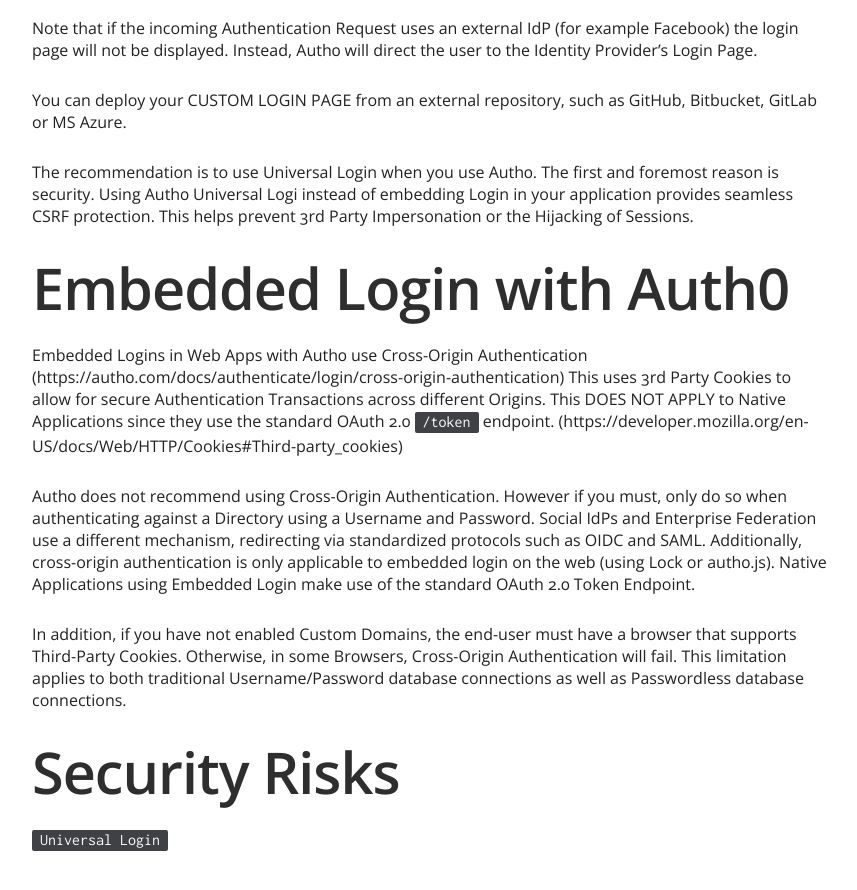
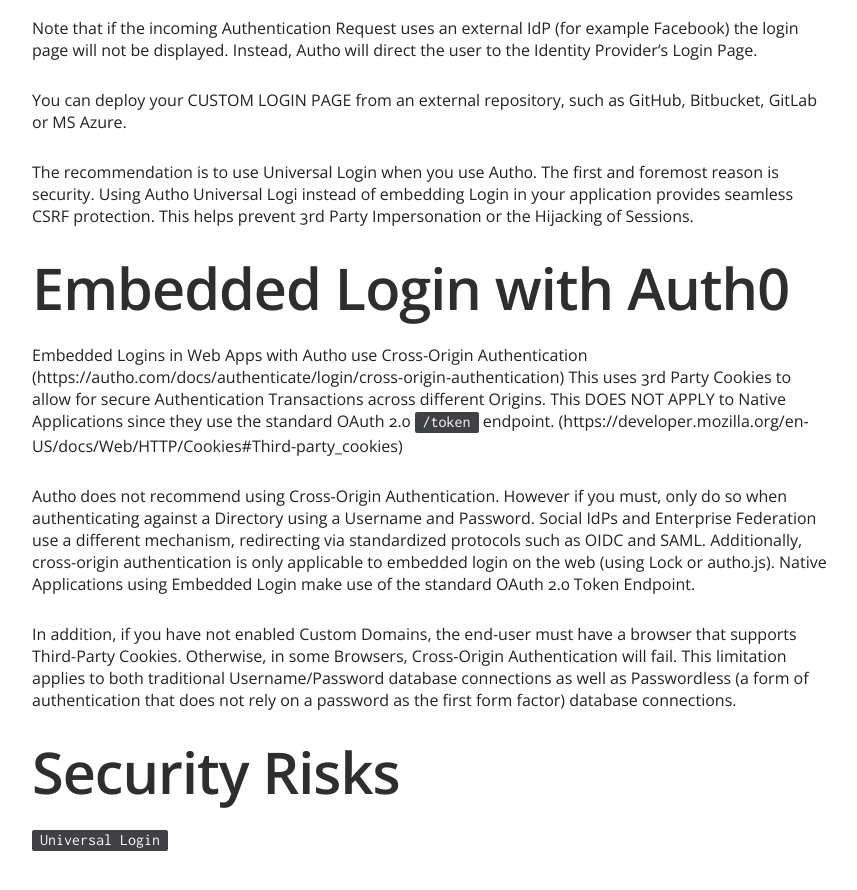
Before and after one commit to TABurrows/taburrows.github.io, a Jekyll site: the page built from _docs/Auth0/universal-login.md, in a window 1280 px wide and 900 px high, scrolled down 2168 px. Shown: the top 890 px of the window, without its empty margins (358-1215 px from the left). Built offline with Jekyll 4.4.1, drawn with Linux system fonts in a browser that asks for light colours.

Commit message:
Update Auth0 notes

```diff
--- a/_docs/Auth0/universal-login.md
+++ b/_docs/Auth0/universal-login.md
@@ -53,7 +53,7 @@ Embedded Logins in Web Apps with Auth0 use Cross-Origin Authentication (https://
 
 Auth0 does not recommend using Cross-Origin Authentication.  However if you must, only do so when authenticating against a Directory using a Username and Password. Social IdPs and Enterprise Federation use a different mechanism, redirecting via standardized protocols such as OIDC and SAML.  Additionally, cross-origin authentication is only applicable to embedded login on the web (using Lock or auth0.js). Native Applications using Embedded Login make use of the standard OAuth 2.0 Token Endpoint.
 
-In addition, if you have not enabled Custom Domains, the end-user must have a browser that supports Third-Party Cookies.  Otherwise, in some Browsers, Cross-Origin Authentication will fail.  This limitation applies to both traditional Username/Password database connections as well as Passwordless database connections.
+In addition, if you have not enabled Custom Domains, the end-user must have a browser that supports Third-Party Cookies.  Otherwise, in some Browsers, Cross-Origin Authentication will fail.  This limitation applies to both traditional Username/Password database connections as well as Passwordless (a form of authentication that does not rely on a password as the first form factor) database connections.
 
 
 
```
Also changed, not shown: _docs/Auth0/glossary.md (added, +27 -0 lines).
